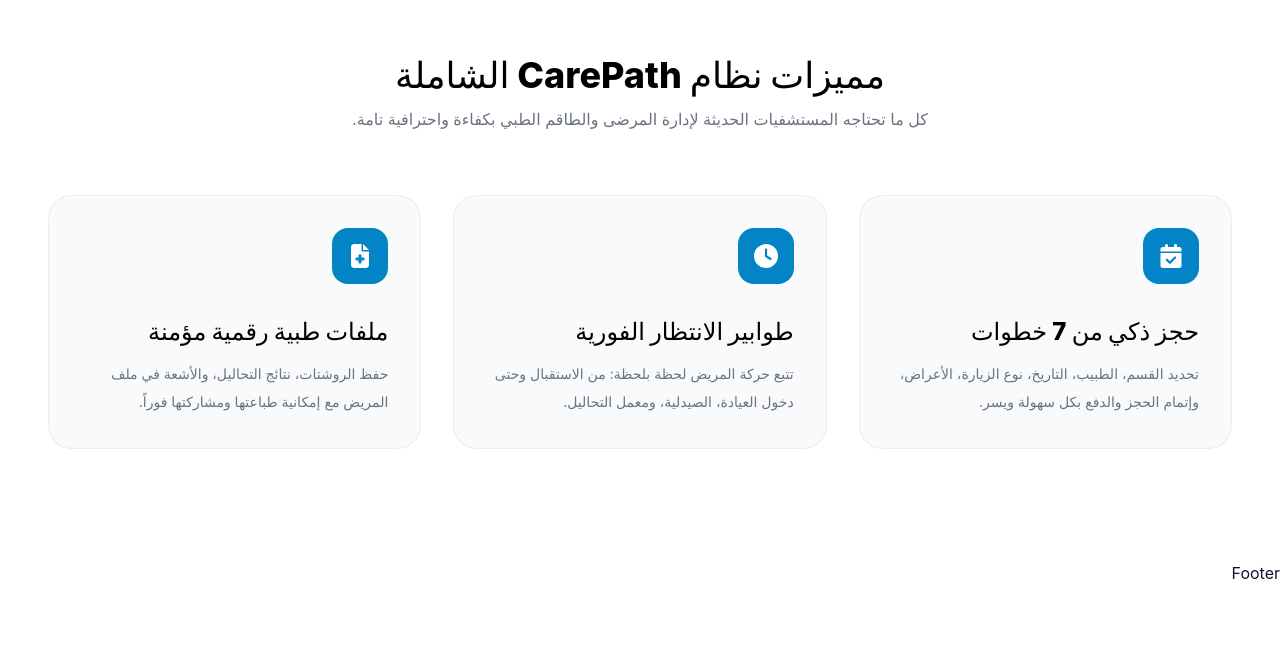
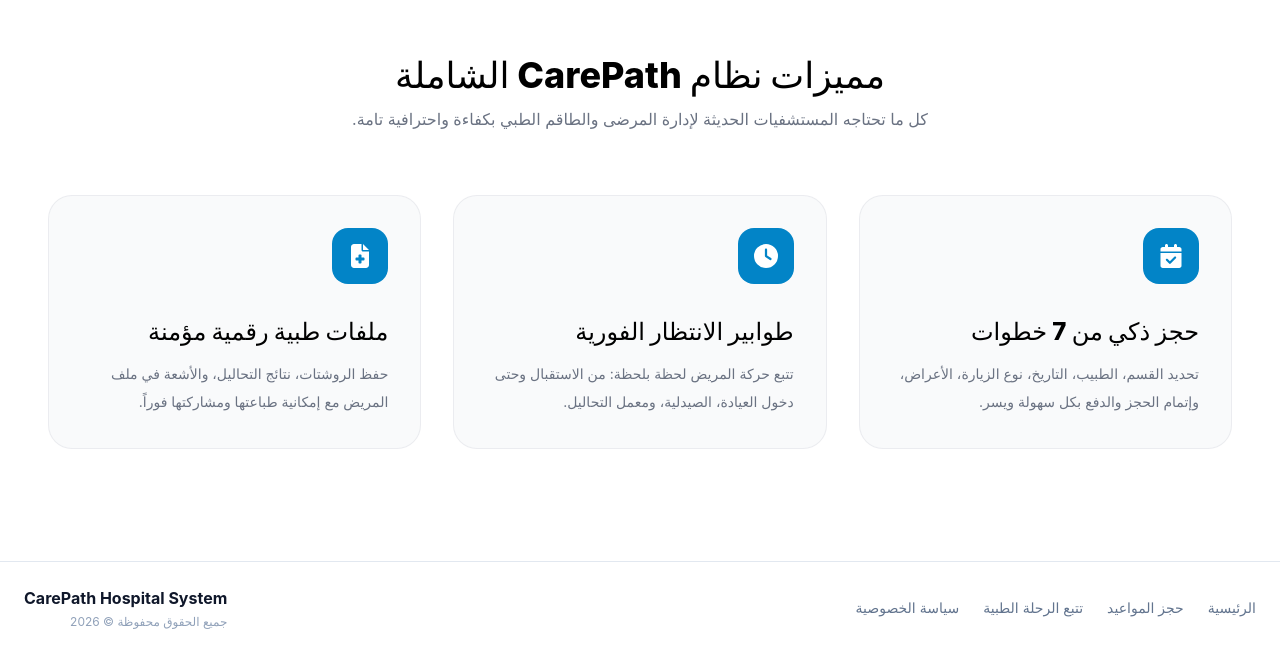
Before and after one commit to Malk-Ayman01/Hospital_System, a React (Vite) app in the folder Hospital_System/: page / in a window 1280 px wide. Shown: the part 937-1591 px from the top of the page. Before the commit the page ends 1522 px from the top, so only its background shows below. Built offline with nearby package versions, Linux system fonts and the light colour scheme.

Commit message:
Add files via upload

```diff
--- a/Hospital_System/src/components/Footer.jsx
+++ b/Hospital_System/src/components/Footer.jsx
@@ -1,7 +1,36 @@
-import React from 'react'
-
 export default function Footer() {
   return (
-    <div>Footer</div>
-  )
+    <footer className="w-full border-t border-slate-200 bg-white px-6 py-6">
+      <div className="mx-auto flex max-w-7xl flex-col-reverse items-center justify-between gap-6 md:flex-row">
+
+        <nav className="flex flex-wrap items-center justify-center gap-x-6 gap-y-3 text-sm text-slate-500">
+          <a href="/" className="transition hover:text-[#0369a1]">
+            الرئيسية
+          </a>
+
+          <a href="/patient/appointments" className="transition hover:text-[#0369a1]">
+            حجز المواعيد
+          </a>
+
+          <a href="/patient/medical-records" className="transition hover:text-[#0369a1]">
+            تتبع الرحلة الطبية
+          </a>
+
+          <a href="/privacy-policy" className="transition hover:text-[#0369a1]">
+            سياسة الخصوصية
+          </a>
+        </nav>
+
+        <div className="text-center md:text-right">
+          <h3 className="font-bold text-[#0f172a]">
+            CarePath Hospital System
+          </h3>
+          <p className="mt-1 text-xs text-slate-400">
+            جميع الحقوق محفوظة © {new Date().getFullYear()}
+          </p>
+        </div>
+
+      </div>
+    </footer>
+  );
 }
```
